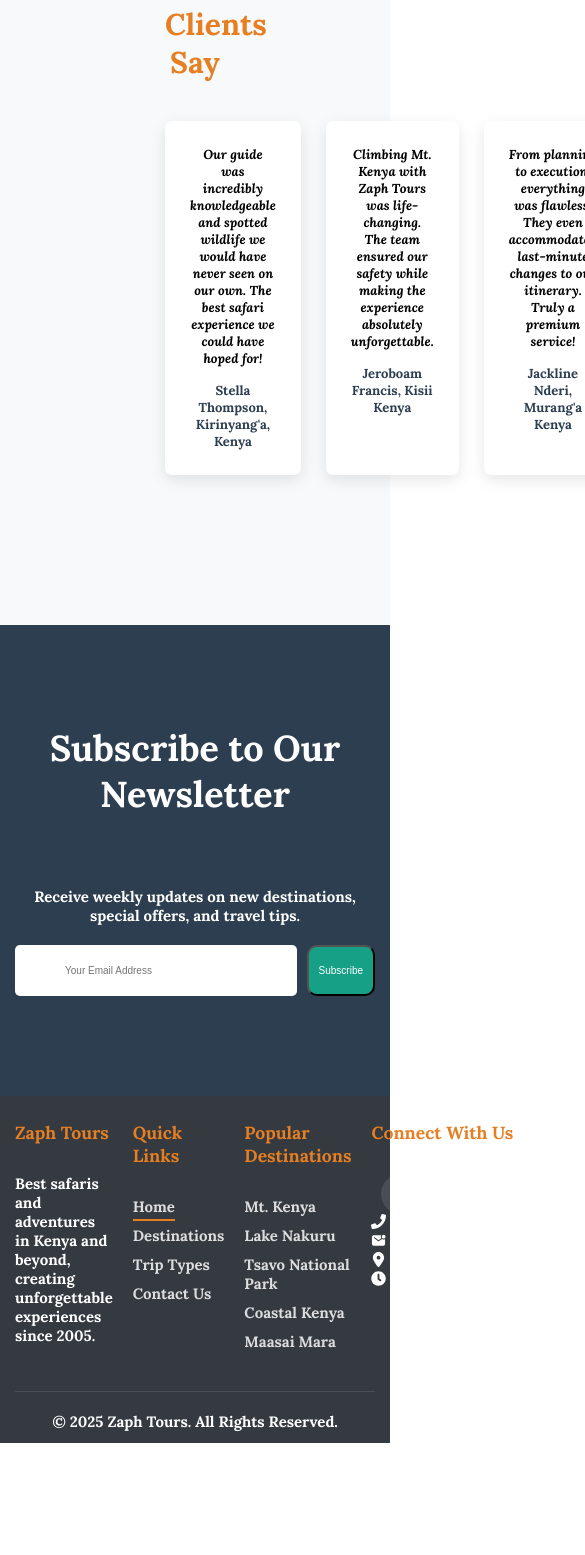
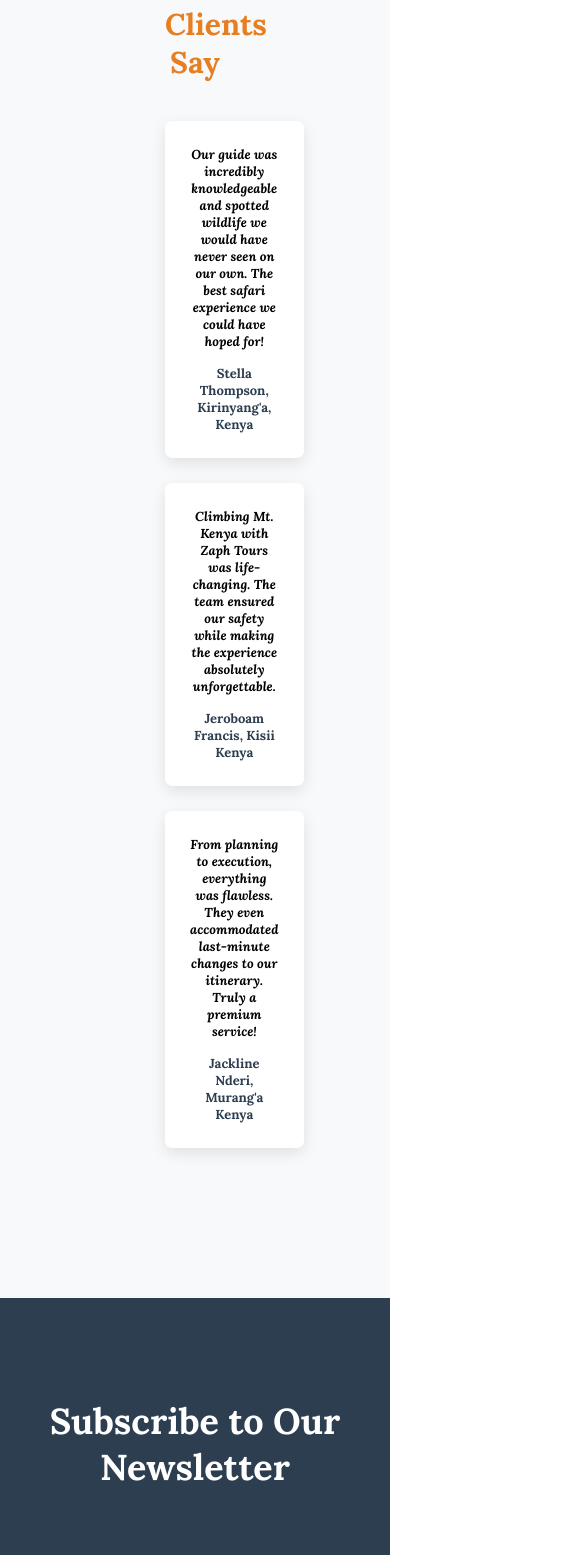
Before and after one commit to Jeroboam-francis/Zaph-Tours, a React (Vite) app: page / in a window 390 px wide. Shown: the part 5613-7168 px from the top of the page, 585 px wide, since content can reach past the window. Before the commit the page ends 7056 px from the top, so only its background shows below. Built offline with nearby package versions, Linux system fonts and the light colour scheme.

Commit message:
Builds footer and newsletter

```diff
--- a/package.json
+++ b/package.json
@@ -11,6 +11,7 @@
     "format": "prettier --write *."
   },
   "dependencies": {
+    "prop-types": "^15.8.1",
     "react": "^19.0.0",
     "react-dom": "^19.0.0",
     "react-icons": "^5.5.0",
--- a/src/Home/Home.css
+++ b/src/Home/Home.css
@@ -165,3 +165,29 @@
   color: var(--secondary-color);
   font-size: small;
 }
+
+@media (max-width: 992px) {
+  .dest-grid,
+  .testimonial-grid {
+    grid-template-columns: repeat(2, 1fr);
+  }
+
+  .about-content {
+    flex-direction: column;
+  }
+}
+@media (max-width: 600px) {
+  .hero h2 {
+    font-size: 2.5rem;
+  }
+
+  .dest-grid,
+  .testimonial-grid {
+    grid-template-columns: 1fr;
+  }
+
+  .newsletter-form {
+    flex-direction: column;
+  }
+
+}
--- a/src/components/Contacts/Contacts.css
+++ /dev/null
@@ -1,3 +0,0 @@
-footer-contacts {
-
-}
--- a/src/components/Footer/Footer.css
+++ b/src/components/Footer/Footer.css
@@ -1,8 +1,11 @@
 footer {
   background-color: var(--dark-color);
   color: white;
-    padding: 2.5rem 0 1.2rem;
+  padding: 1.5rem 2rem;
   font-size: 1.5rem;
+  border: 1rem solid red;
+  padding-top: 4rem;
+  justify-content: center;
 }
 
 .footer-content {
@@ -11,14 +14,15 @@ footer {
   gap: 2rem;
   margin-bottom: 3rem;
 }
-
+.footer-column {
+  display: flex;
+  flex-direction: column;
+  gap: 1.5rem;
+  padding-bottom: 1rem;
+}
 .footer-column h3 {
   margin-bottom: 3rem;
   color: var(--primary-color);
-  }
-
-  .footer-column ul {
-    list-style: none;
 }
 
 .footer-column ul li {
@@ -28,6 +32,7 @@ footer {
 .footer-column ul li a {
   color: #ddd;
   transition: color 0.3s ease;
+  margin-bottom: 1rem;
 }
 
 .footer-column ul li a:hover {
@@ -41,14 +46,7 @@ footer {
 
 .social-links a {
   color: white;
-    width: 40px;
-    height: 40px;
-    border-radius: 50%;
-    background-color: rgba(255, 255, 255, 0.1);
-    display: flex;
-    align-items: center;
-    justify-content: center;
-    transition: all 0.3s ease;
+  font-size: 2.5rem;
 }
 
 .social-links a:hover {
@@ -61,3 +59,22 @@ footer {
   padding-top: 20px;
   border-top: 1px solid rgba(255, 255, 255, 0.1);
 }
+@media (max-width: 992px) {
+  .footer-content {
+    grid-template-columns: repeat(2, 1fr);
+  }
+}
+
+@media (max-width: 768px) {
+  .navbar {
+    flex-direction: column;
+  }
+
+  .nav-links {
+    margin-top: 15px;
+  }
+
+  .nav-links li {
+    margin: 0 15px;
+  }
+}
--- a/src/components/NewsLetter/NewsLetter.css
+++ b/src/components/NewsLetter/NewsLetter.css
@@ -28,3 +28,8 @@
   border-radius: 0.5rem;
   font-size: 1rem;
 }
+@media (max-width: 768px) {
+  .newsletter-form {
+    flex-direction: column;
+  }
+}
```
Also changed, not shown: src/components/Contacts/Contacts.jsx (+7 -0 lines), src/components/Footer/Footer.jsx (+15 -1 lines), 1 other file (tests, documents, lock files or other folders). Lines whose indentation alone changed are shown as unchanged.
